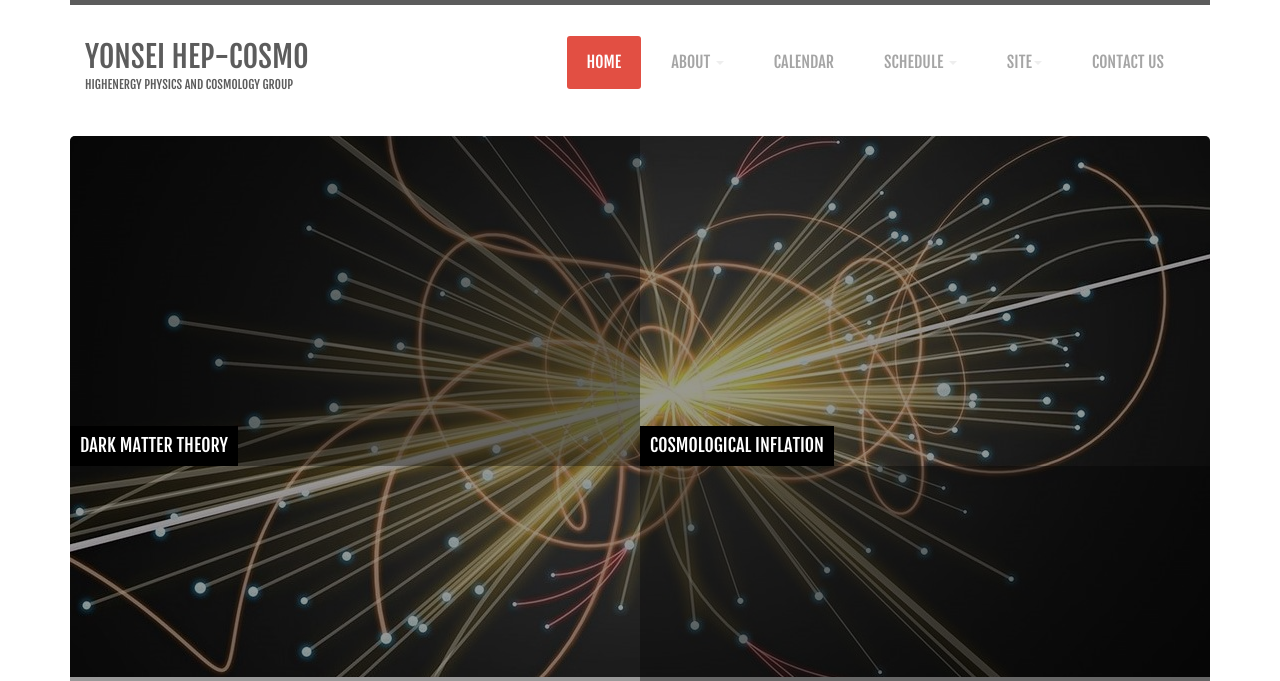
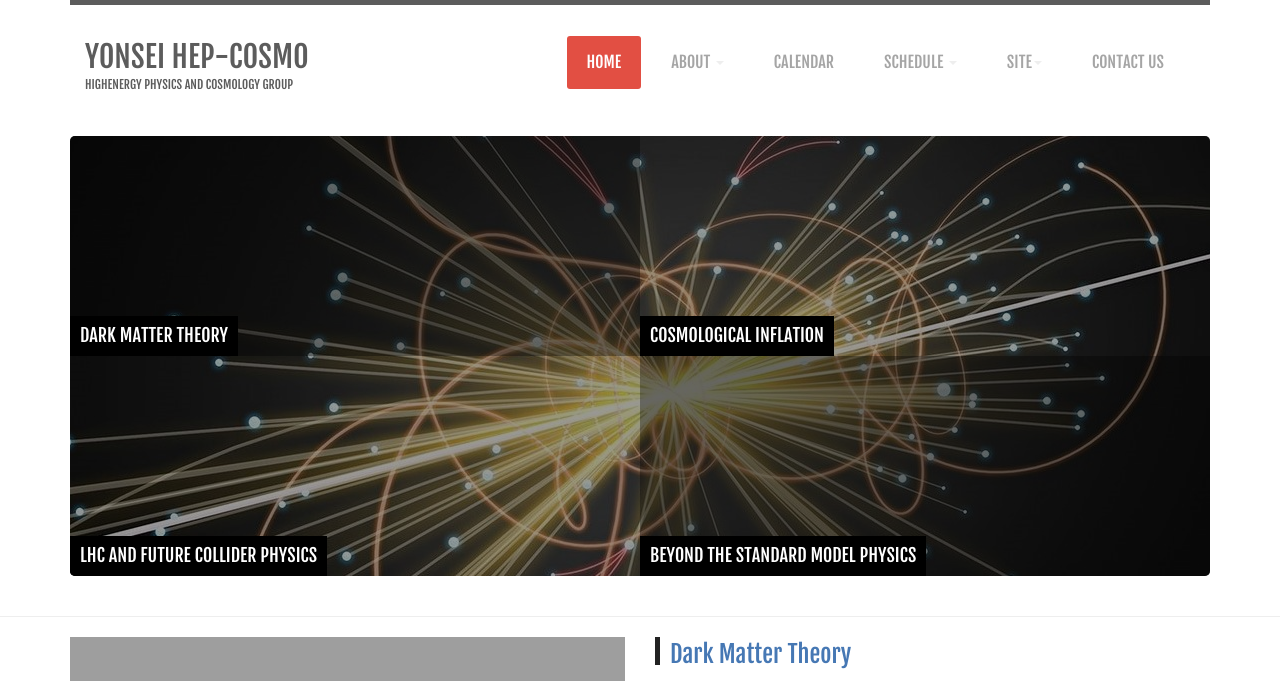
Before and after one commit to Axect/HEP_Web_Django, a Django app: page / in a window 1280 px wide. Shown: the top 681 px of the page. Run offline with Django 3.2, Linux system fonts and the light colour scheme; some libraries are stand-ins or nearby versions; grey boxes are pictures that could not be loaded.

Commit message:
Banner size fix

```diff
--- a/static/css/custom-styles.css
+++ b/static/css/custom-styles.css
@@ -566,12 +566,12 @@ ul{
 -------------------------------------------------------*/
 .banner{
     background: url(../images/banner3.jpg) no-repeat;
-    height: 660px;
+    height: 440px;
     border-radius: 5px;
 }
 .box1, .box2, .box3, .box4{
     width: 50%;
-    height: 330px;
+    height: 220px;
     background: url(../images/dot.png);
     float: left;
     position: relative;
```
